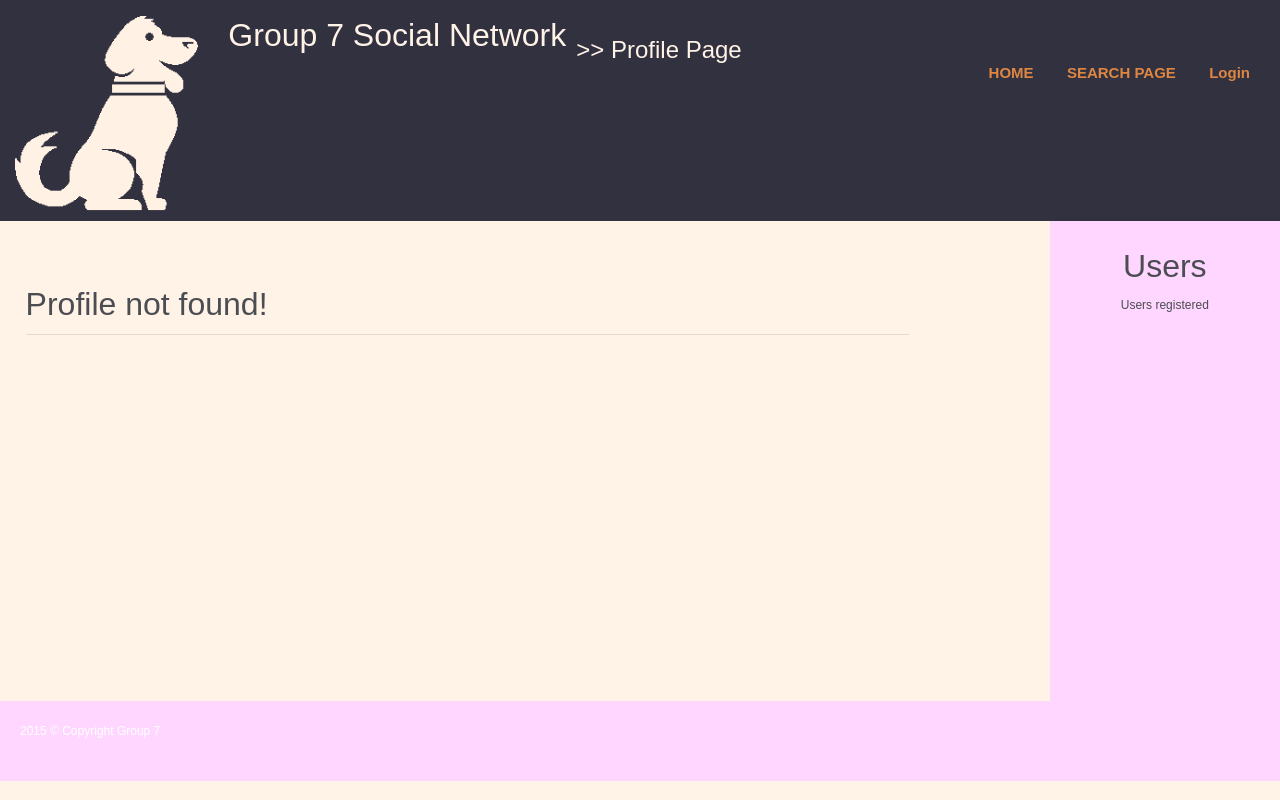
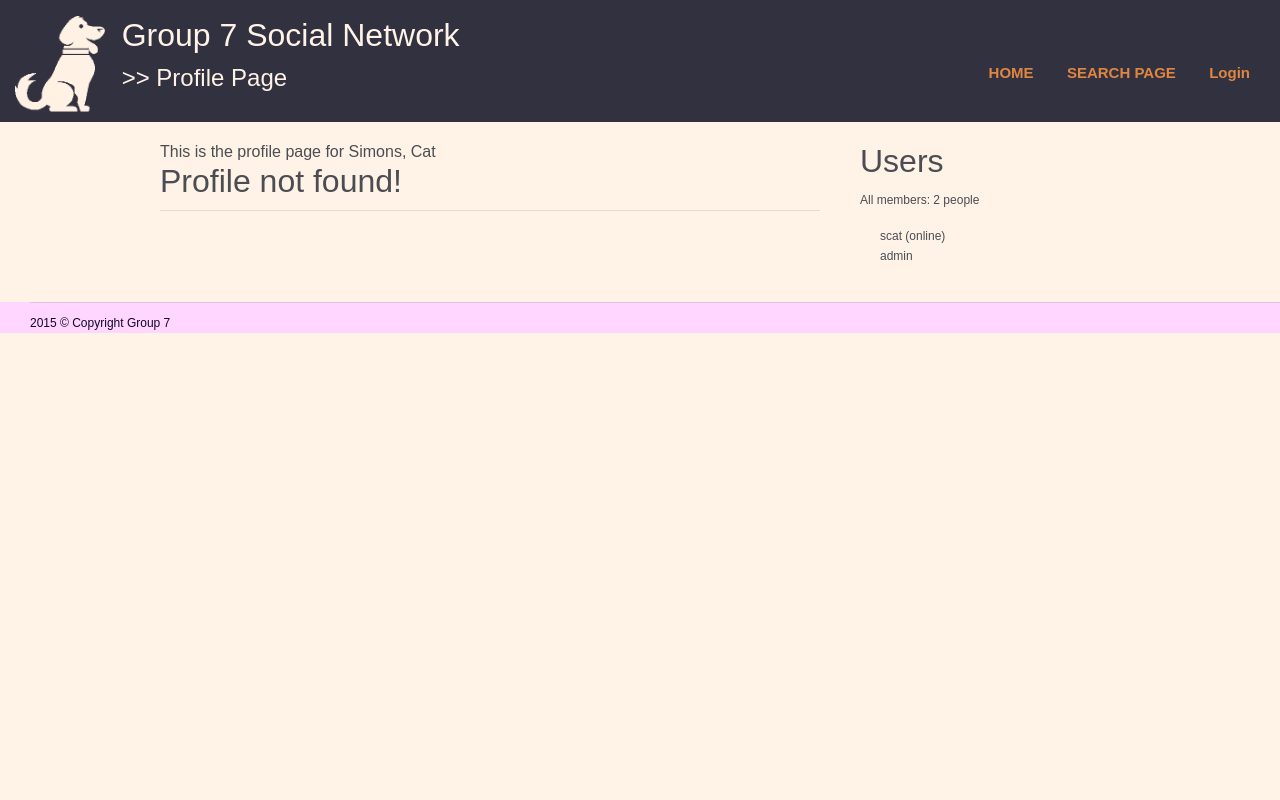
Before and after one commit to curtismayott/CT310Group7, a PHP site: page /profile.php?user=scat in a window 1280 px wide. Run offline with PHP 8.4, Linux system fonts and the light colour scheme; data comes from the database, SQL or seed files in the repository; both versions use the stored data as it was after the commit; some libraries are stand-ins or nearby versions.

Commit message:
frind bar and footer

```diff
--- a/assets/css/style.css
+++ b/assets/css/style.css
@@ -39,7 +39,7 @@ header {
 }
 
 #logo{
-	width: 110px;
+	width: 90px;
 	padding-bottom:10px;
 }
 header input {
@@ -95,9 +95,11 @@ nav a:visited {
 	background: none;
 }
 
-/*a#home-nav, a#contact-nav {
-	background: rgb(190, 190, 190);;
-}*/
+.content{
+	max-width: 1000px;
+	margin-left: auto;
+	margin-right:auto;
+}
 
 /*MAIN*/
 
@@ -111,15 +113,10 @@ hr {
 
 
 .leftContent {
-	/*background: #cccccc;
-	background: #FFD6FF;*/
 	float: left;
-	width: 73%;
-	/*height: 60vh;*/
+	width: 70%;
 	padding: 2%;
-	margin-right: 1%;
-	margin-top: 3%;
-	overflow-y: auto;
+	/*overflow-y: auto;*/
 	font-size: 12pt;
 }
 
@@ -175,21 +172,25 @@ hr {
 }
 
 .rightContent {
-	/*background: #cccccc;*/
-	background: #FFD6FF;
+	/*background: #cccccc;
+	background: #eae7e2;*/
 	float: right;
-	width: 18%;
-	height: 60vh;
+	width: 30%;
+	height: 100%;
 	padding: 2%;
 	overflow-y: auto;
-	text-align: center
+	text-align: left;
+	color: #4b4d52;
 }
 
-.rightContent ul {
+.rightContent ul li {
 	padding-left: 20px;
-
+	color: #4b4d52;
+	text-align: left;
 }
-
+.rightContent a {
+	color: #4b4d52;
+}
 .rightContent .user-list{
 	width: 110px;
 	margin-left:auto;
@@ -226,13 +227,9 @@ hr {
 
 footer {
 	clear: both;
-	color: white;
-	height: 10vh;
+	color: #16062b;
 	background: #FFD6FF;
-}
-
-footer p {
-	padding: 20px;
+	padding-left: 30px;
 }
 
 form {
--- a/inc/footer.php
+++ b/inc/footer.php
@@ -1,9 +1,11 @@
+		</div> <!-- end content-->
 		</main>
 		<footer>
+			<hr>
 			<p>2015 © Copyright Group 7</p>
 			<?php
 			if(isset($_SESSION['user_name']) && $dbh->isUserLoggedIn($_SESSION['user_id'])){
-				?><p style="color:blue;">Logged in for: <?php echo (time() - $_SESSION['starttime']); ?> seconds.</p><?php
+				?><p>Logged in for: <?php echo (time() - $_SESSION['starttime']); ?> seconds.</p><?php
 			}
 			?>
 
--- a/inc/header.php
+++ b/inc/header.php
@@ -1,6 +1,8 @@
 <?php
 	include_once("./lib/config.php");
+	include_once("./lib/dbhelper.php");
 	include_once("./lib/util.php");
+	$dbh = new DBHelper();
 ?>
 <!DOCTYPE html>
 <html lang="en">
@@ -16,17 +18,18 @@
 <body>
 	<header class = "container-fluid">
 		<div class = "row">
-			<img class = "col-lg-2 col-md-2 hidden-xs" id = "logo" src = "assets/img/logo.gif">
+			<div class = "col-lg-1 col-md-1 hidden-xs">
+				<a href="index.php"> <img id = "logo" src = "assets/img/logo.gif" alt="dog logo"> </a>
+			</div>
+			<div class = "col-md-5">
+				<a href="index.php"> <h2>Group 7 Social Network </h2> </a><br>
+				<h4> >> <?php echo " " . $title; ?> </h4>
+			</div>
 			<div class = "col-md-6">
-			<h2>Group 7 Social Network </h2> <br>
-			<h4> >> <?php echo " " . $title; ?> </h4>
-			</div>
-			<div class = "col-md-4">
 				<nav>
 				<ul>
 					<li><a id="home-nav" href="index.php">HOME</a></li>
-					<li><a id="search-page" href="search.php?user=leonardovolpatto">SEARCH PAGE</a></li>
-					<!-- <li><a href="#">CONTACT</a></li> -->
+					<li><a id="search-page" href="search.php">SEARCH PAGE</a></li>
 					<?php
 						if(isset($_SESSION['user_name']) && $dbh->isAdmin($_SESSION['user_id']) && $dbh->isUserLoggedIn($_SESSION['user_id'])){
 						// add link to register users (isAdmin = true)
@@ -51,3 +54,4 @@
 		</div>
 	</header>
 	<main>
+		<div class = "content">
--- a/inc/rightContent.php
+++ b/inc/rightContent.php
@@ -1,9 +1,40 @@
-			<div class="rightContent">
+			<div class="rightContent col-md-4">
 				<h2>Users</h2>
-				<p>Users registered</p>
-<!--
 				<?php
-/*
+				$helper = new DBHelper();
+				$numUsers = $helper->getNumberUsers();
+				echo "<p>All members: $numUsers people </p>";
+				$userArray = $helper->getAllUsers();
+				?>
+
+				<ul class="list-unstyled">
+				<?php
+				foreach($userArray as $u){
+					$href = "profile.php?user=$u->user_name";
+					echo "<li> <a href = \"$href\"> $u->user_name </a>";
+					if($u->logged_in_status == 1){ //logged in
+						echo " (online)";
+					}
+					echo "</li>";
+				}
+				?>
+				</ul>
+
+				<?php
+					if(isset($_SESSION['starttime'])){
+						echo "<h2>Friends</h2>";
+						$friends = $helper->getLoggedInFriends($_SESSION['user_id']);
+						echo "<ul class=\"list-unstyled\">";
+						foreach($friends as $f){
+							$href = "profile.php?user=$f->user_name";
+							echo "<li> <a href = \"$href\"> $f->user_name </a></li>";
+						}
+
+						echo "</ul>";
+
+					}
+
+				/*
 				$file = new files("users");
 				$userlist = "";
 				if ($file->exists()) {
@@ -29,5 +60,5 @@
 				echo '</div>';
 */
 				?>
--->
+
 			</div>
--- a/profile.php
+++ b/profile.php
@@ -2,20 +2,25 @@
 	$title = "Profile Page";
 
 	$userName = isset($_GET['user']) ? $_GET['user'] : "";
-	$profile = isset($_POST['profile']) ? $_POST['profile'] : "";
+	//$profile = isset($_POST['profile']) ? $_POST['profile'] : "";
+
 
 	include("inc/header.php");
 	include("lib/files.php");
 	include("lib/userOperations.php");
 
 	$util = new util();
+	$user = $dbh->getUserByUsername($userName);  //test db usage... Lisa
+
 ?>
 
 			<div class="leftContent">
 				<?php
+				echo "This is the profile page for $user->first_name, $user->last_name";
+
 				//print_r($userName);
 				if ($userName == "") {
-					echo '<h2>Profile not found!</h2>';
+					echo '<h2>username not received!</h2>';
 				} else {
 					$file = new files("users");
 
```
Also changed, not shown: index.php (+7 -8 lines), lib/socialnetwork.db.
